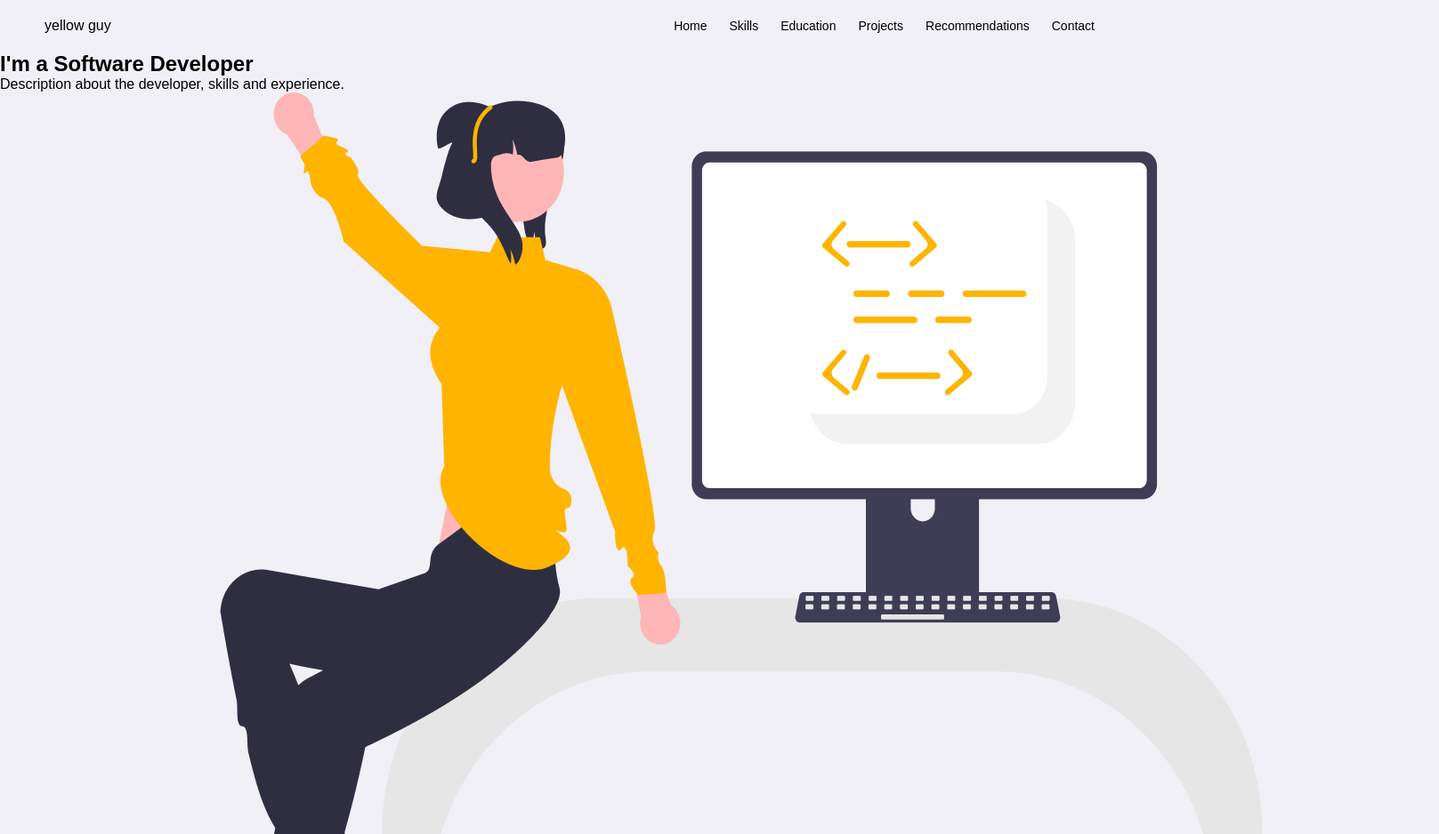
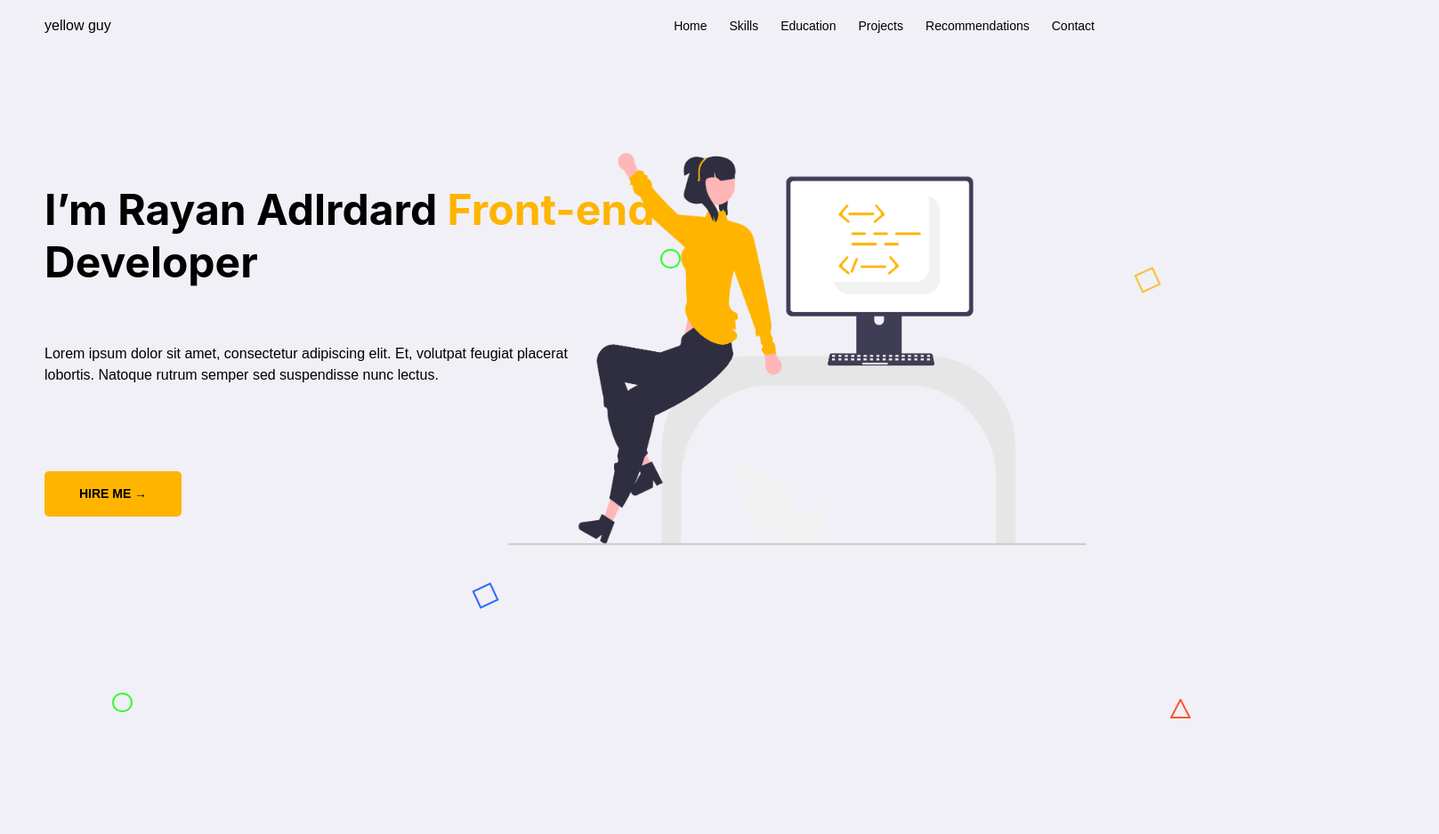
Before and after one commit to ShrishtiSingh11/JTG-Developer-Portfolio, a plain HTML site: page index.html in a window 1280 px wide. Shown: the top 938 px of the page at 89% size, 1617 px wide, since content can reach past the window. After the commit the page ends 808 px from the top, so only its background shows below. Drawn offline with Linux system fonts and the light colour scheme.

Commit message:
Built shapes and hero section

```diff
--- a/index.html
+++ b/index.html
@@ -27,15 +27,28 @@
     </header>
     <main>
         <section id="home" class="logo2">
-        <div class="logo2-content">
-            <h1>
-                I'm a Software Developer
-            </h1>
+          <span class="shape rectangle rectangle-blue"></span>
+          <span class="shape rectangle rectangle-yellow"></span>
+          <span class="shape circle circle1"></span>
+           <span class="shape circle circle2"></span>
+          <svg class="shape triangle" viewBox="0 0 23 22">
+    <polygon points="11.5,1 22,21 1,21"
+             fill="none"
+             stroke="#FF2E00CC"
+             stroke-width="2"/>
+</svg>
+
+          <div class="logo2-content">
+          <h1>
+
+           I’m Rayan Adlrdard
+           <span class="highlight">Front-end </span>
+             Developer             </h1>
         <p>
-            Description about the developer, skills and experience.
-        </p>
+Lorem ipsum dolor sit amet, consectetur adipiscing elit. Et, volutpat feugiat placerat lobortis. Natoque rutrum semper sed suspendisse nunc lectus.        </p>
 
-    <a href="#contact" class="hire-btn>HIRE ME →</a></div>
+    <a href="#contact" class="hire-btn">HIRE ME →</a>
+    </div>
     <div class="logo2-image">
      <img src="assets/undraw_proud_coder_re_exuy 1.png" alt="logo2">
     </div>
--- a/style.css
+++ b/style.css
@@ -28,3 +28,132 @@ nav a{
     color: #000000;
     font-size: 14px;
 }
+
+.logo2 {
+display: flex;
+justify-content: space-between;
+align-items: center;
+padding: 60px 50px;
+gap: 40px;
+position: relative;
+}
+
+.logo2-content {
+    flex: 0 0 40%;
+    min-width: 0;
+}
+
+.logo2-image {
+    flex: 1;
+    min-width: 0;
+    display: flex;
+    justify-content: center;
+}
+
+.logo2-image img{
+    width: 808.0055541992188px;
+    max-width: 650px;
+    height: 550.4068603515625px;
+    object-fit: contain;
+    top: 231.59px;
+    left: 631.68px;
+}
+
+.logo2-content h1 {
+    font-size: 48px;
+    font-weight: 700;
+    line-height: 124%;
+    letter-spacing: 0%;
+font-family: 'Inter', sans-serif;
+top:277px;
+left: 98.27px;
+height: 160px;
+width: 721.687744140625px;}
+
+.logo2-content p {
+    font-size: 16px;
+    line-height: 24px;
+    margin-top: 20px;
+    letter-spacing: 0%;
+    font-weight: 400;
+ top:460.93px;
+left: 98.27px;
+height: 118.71520233154297px;
+width: 600.83935546875px;}
+
+
+.hire-btn {
+    display: inline-flex;
+    align-items: center;
+    justify-content: center;
+    width: 154px;
+    height: 51px;
+    margin-top: 25px;
+    background-color: #FFB400;
+    color: #000;
+    text-decoration: none;
+    font-weight: bold;
+    font-size: 14px;
+    border-radius: 5px;
+    top: 613.37px;
+    left: 98.27px;
+}
+
+.highlight{
+    color: #FFB400
+}
+
+.shape {
+    position: absolute;
+}
+
+.rectangle-blue {
+    width: 22.6px;
+    height: 21.83px;
+    border: 2px solid #0047FFCC;
+    transform: rotate(-24.8deg);
+}
+
+.rectangle-yellow {
+    width: 22.6px;
+    height: 21.83px;
+    border: 2px solid #FFB400CC;
+    transform: rotate(-24.8deg);
+}
+
+.circle {
+    width: 22.83px;
+    height: 21.58px;
+    border: 2px solid #05FF00CC;
+    border-radius: 50%;
+}
+
+.triangle {
+    width: 23px;
+    height: 22px;
+    position: absolute;
+}
+.rectangle-blue {
+    top: 601.23px;
+    left: 533.75px;
+}
+
+.rectangle-yellow {
+    top: 245.97px;
+    left: 1278.16px;
+}
+
+.circle2{
+    top: 721.29px;
+    left: 125.89px;
+}
+
+.triangle {
+    top: 728.04px;
+    left: 1314.64px;
+}
+
+.circle1{
+    top: 222.15px;
+    left: 742.39px;
+}
```
